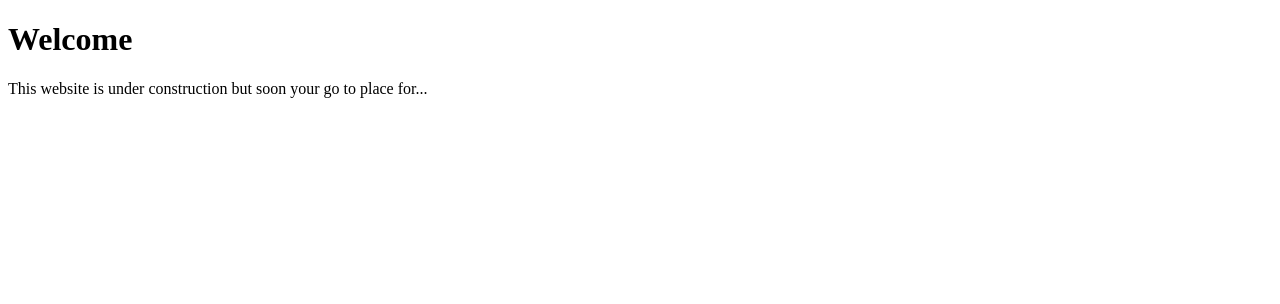
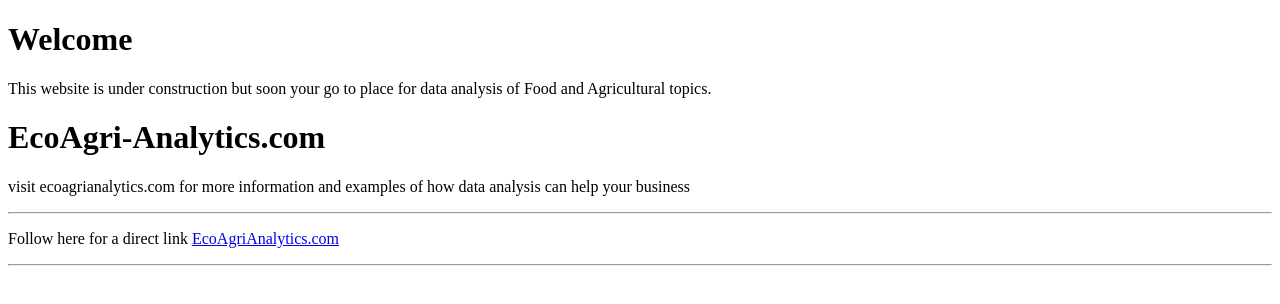
Before and after one commit to Claus-Pauwper/Claus-Pauwper.github.io, a plain HTML site: page index2.html in a window 1280 px wide. Drawn offline with Linux system fonts and the light colour scheme.

Commit message:
Update index2.html

```diff
--- a/index2.html
+++ b/index2.html
@@ -5,7 +5,13 @@
 
 <h1>Welcome</h1>
 
-<p>This website is under construction but soon your go to place for...</p>
+<p>This website is under construction but soon your go to place for data analysis of Food and Agricultural topics.</p>
+
+<h1>EcoAgri-Analytics.com</h1>
+<p>visit ecoagrianalytics.com for more information and examples of how data analysis can help your business</p>
+<hr>
+<p>Follow here for a direct link <a href="https://www.ecoagrianalytics.com">EcoAgriAnalytics.com</a> </p>
+<hr>
 
 </body>
 </html>
```
